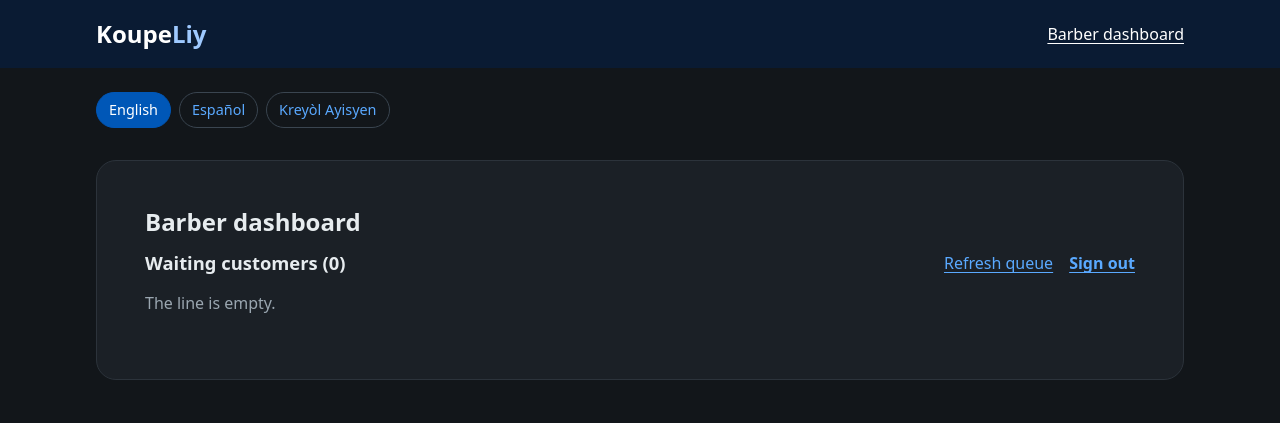
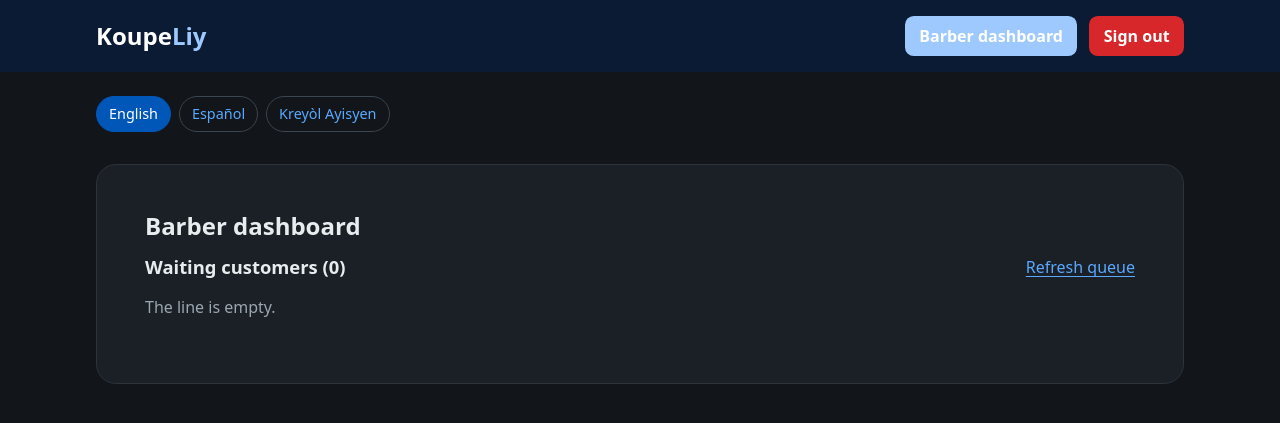
Before and after one commit to RaphaelXVII/KoupeLiy, a Flask app: page /barber in a window 1280 px wide. Shown: the top 423 px of the page. Run offline with Flask 3, Linux system fonts and the light colour scheme; the visitor is signed in with stand-in values (Sample User, id 1); data that the repository does not hold is empty.

Commit message:
move sign-out to red header button and style dashboard link as light blue box

```diff
--- a/static/style.css
+++ b/static/style.css
@@ -20,7 +20,29 @@ a { color: #5aa9ff; text-underline-offset: .2em; }
 .site-header a { color: inherit; }
 .brand { font-size: 1.5rem; font-weight: 800; text-decoration: none; }
 .brand span { color: #9ec9ff; }
-.dashboard-link { text-align: right; }
+.header-actions { display: flex; align-items: center; gap: 0.75rem; }
+.dashboard-link {
+  padding: 0.5rem 0.9rem;
+  border-radius: 0.55rem;
+  background: #9ec9ff;
+  color: #0a1b33;
+  font-weight: 700;
+  text-decoration: none;
+  white-space: nowrap;
+}
+.dashboard-link:hover { background: #b6d6ff; }
+.signout-button {
+  min-height: auto;
+  padding: 0.5rem 0.9rem;
+  border-radius: 0.55rem;
+  background: #d7272b;
+  color: #fff;
+  font-weight: 700;
+  border: 0;
+  cursor: pointer;
+  white-space: nowrap;
+}
+.signout-button:hover { background: #e8413f; }
 main { max-width: 70.5rem; padding: 1.5rem 1.25rem 3rem; margin: auto; }
 .languages { display: flex; flex-wrap: wrap; gap: .5rem; margin-bottom: 2rem; }
 .languages a {
--- a/templates/barber.html
+++ b/templates/barber.html
@@ -7,9 +7,6 @@
       <h2>{{ t.queue }} ({{ entries | length }})</h2>
       <div class="queue-header-actions">
         <a href="{{ url_for('barber', lang=g.lang) }}">{{ t.refresh_queue }}</a>
-        <form method="post" action="{{ url_for('logout', lang=g.lang) }}">
-          <button type="submit" class="link-button">{{ t.sign_out }}</button>
-        </form>
       </div>
     </div>
     {% if entries %}
--- a/templates/base.html
+++ b/templates/base.html
@@ -10,7 +10,14 @@
 <body>
   <header class="site-header pop pop-1">
     <a class="brand" href="{{ url_for('join', lang=g.lang) }}">Koupe<span>Liy</span></a>
-    <a class="dashboard-link" href="{{ url_for('barber', lang=g.lang) }}">{{ t.barber }}</a>
+    <div class="header-actions">
+      <a class="dashboard-link" href="{{ url_for('barber', lang=g.lang) }}">{{ t.barber }}</a>
+      {% if session.barber %}
+        <form method="post" action="{{ url_for('logout', lang=g.lang) }}">
+          <button type="submit" class="signout-button">{{ t.sign_out }}</button>
+        </form>
+      {% endif %}
+    </div>
   </header>
   <main>
     <nav class="languages pop pop-2" aria-label="{{ t.language }}">
```
